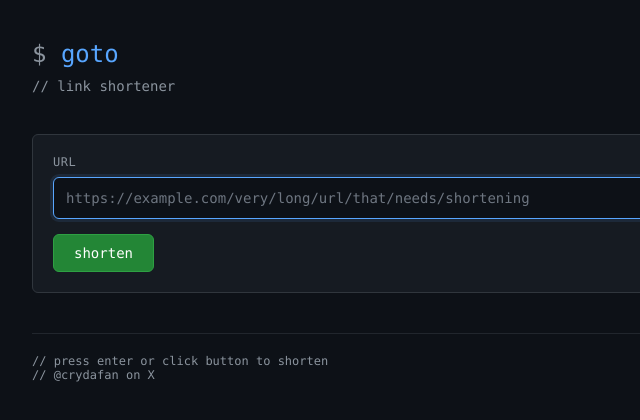
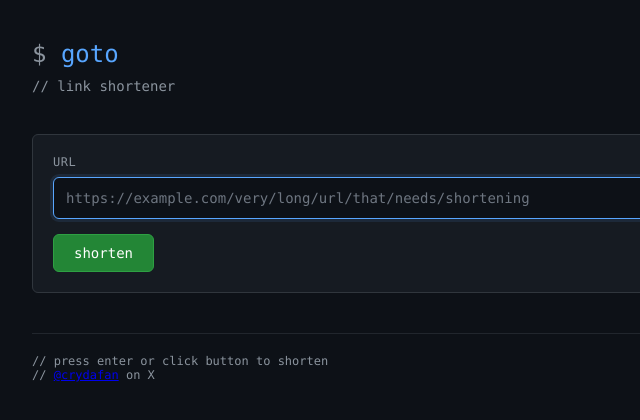
Before and after one commit to crydafan/goto, a website: page public/index.html in a window 1280 px wide. Shown: the full height of the page, 208-848 px from the left. Drawn offline with Linux system fonts and the light colour scheme.

Commit message:
feat: redirect to x

```diff
--- a/public/index.html
+++ b/public/index.html
@@ -37,7 +37,11 @@
       <footer>
         <div class="stats">
           <p>// press enter or click button to shorten</p>
-          <p>// @crydafan on X</p>
+          <p>
+            //
+            <a href="https://twitter.com/crydafan" target="_blank">@crydafan</a>
+            on X
+          </p>
         </div>
       </footer>
     </div>
```
